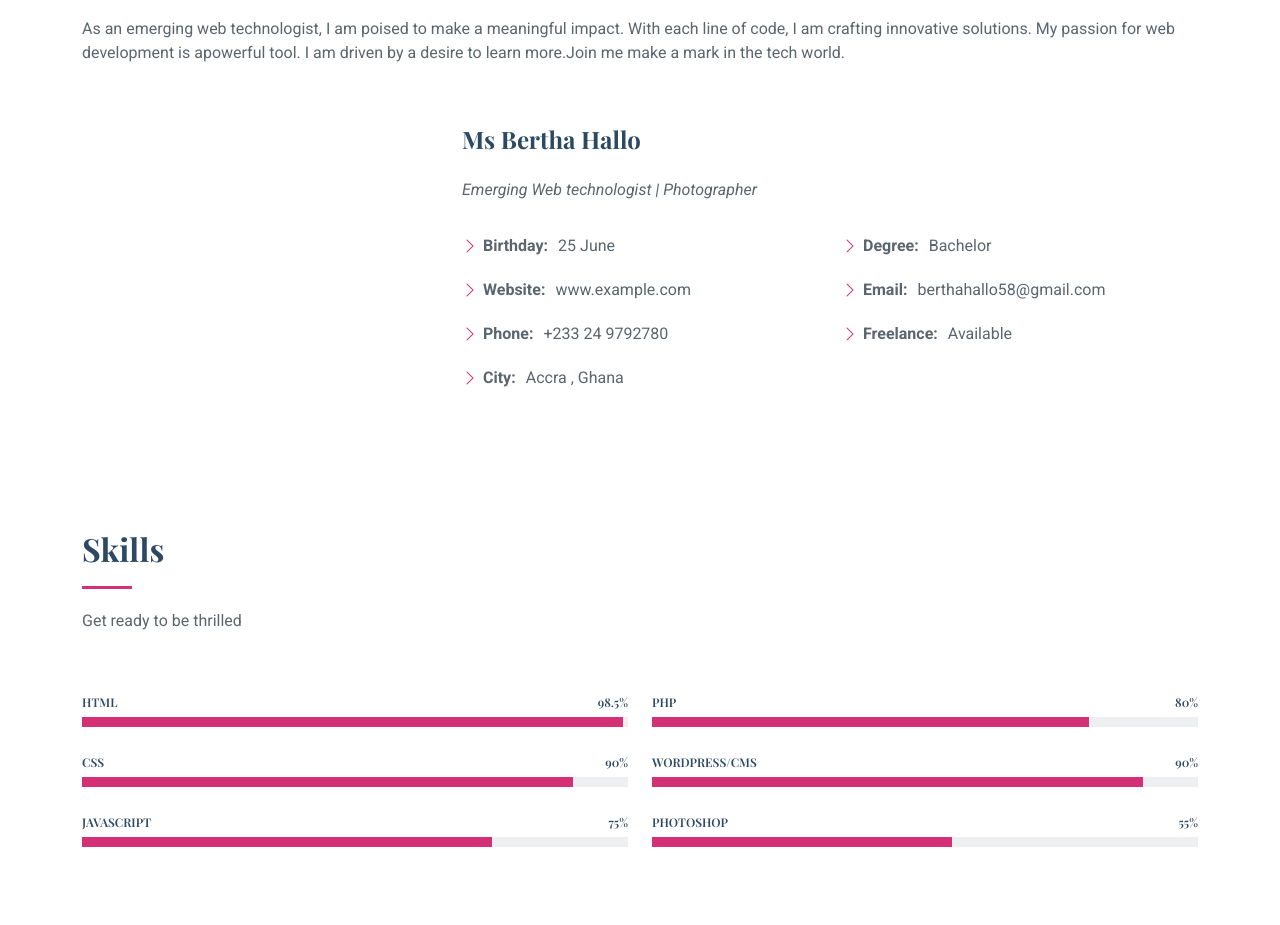
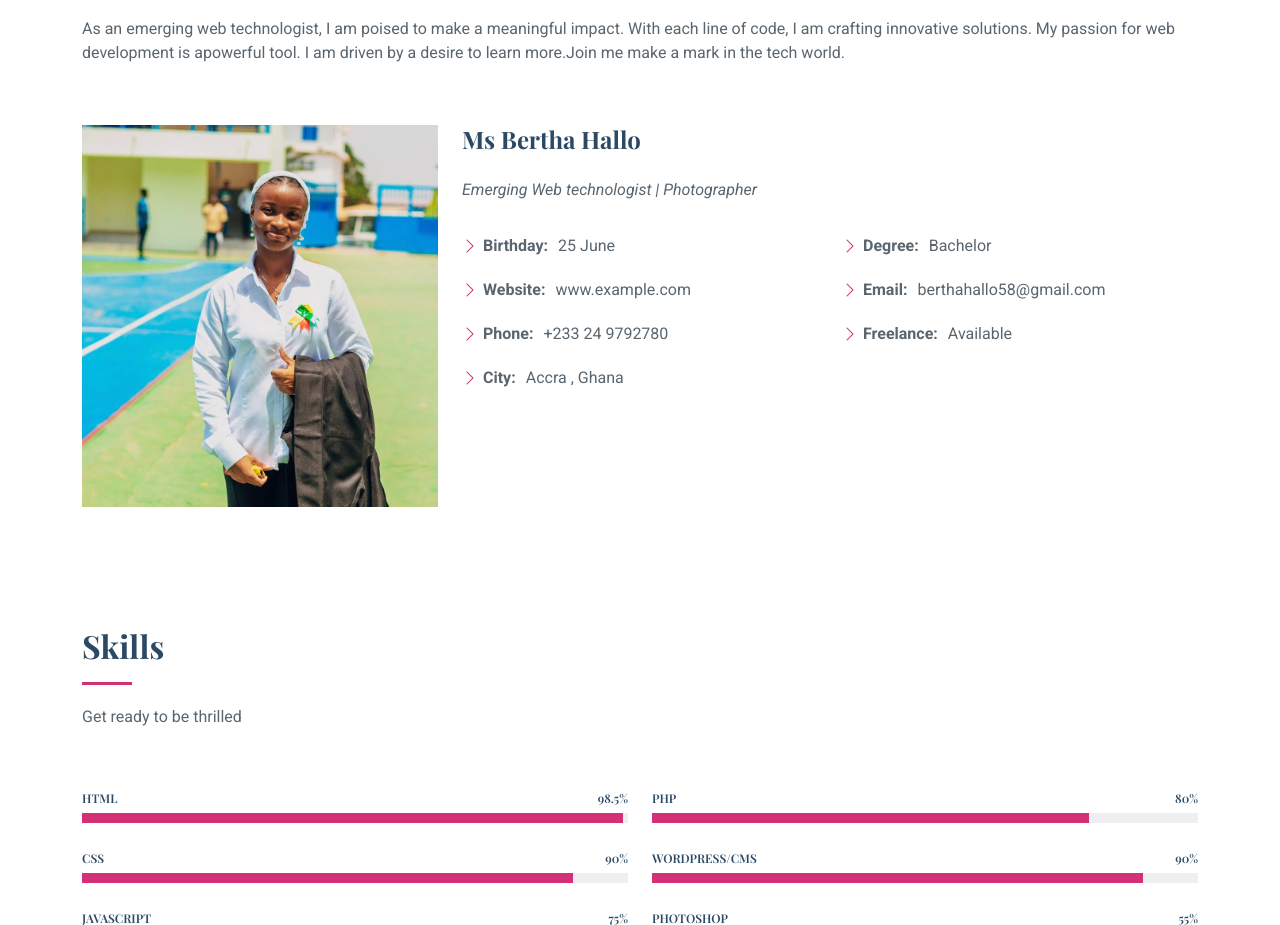
Before and after one commit to Bertha0101/bootstrap, a plain HTML site: page index.html in a window 1280 px wide. Shown: the part 931-1856 px from the top of the page. Drawn offline with nearby package versions, Linux system fonts and the light colour scheme; files whose address does not match are found by name; a web font is replaced by a local one.

Commit message:
Update index.html

```diff
--- a/index.html
+++ b/index.html
@@ -92,7 +92,7 @@
 
         <div class="row gy-4 justify-content-center">
           <div class="col-lg-4">
-            <img src="assets\WhatsApp Image 2024-12-07 at 02.18.19_040f13cd.jpg" class="img-fluid" alt="" width="400">
+            <img src="WhatsApp Image 2024-12-07 at 02.18.19_040f13cd.jpg" class="img-fluid" alt="" width="400">
           </div>
           <div class="col-lg-8 content">
             <h2> Ms Bertha Hallo</h2>
```
